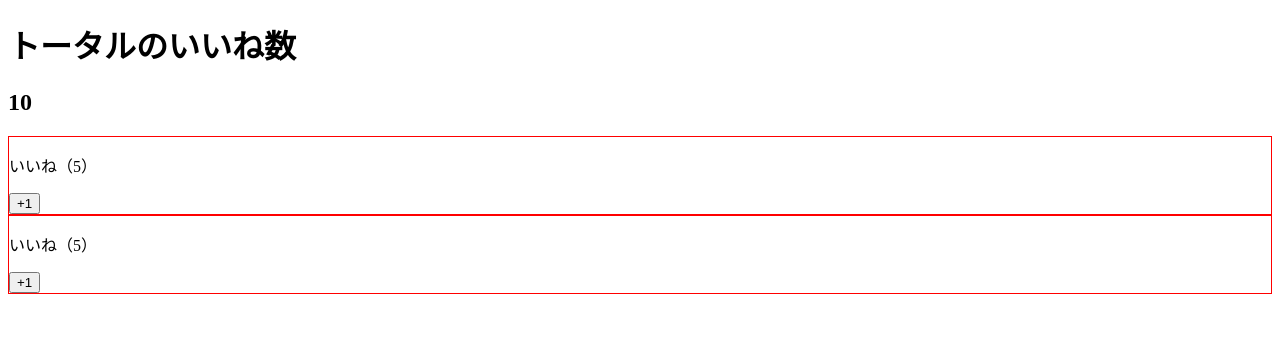
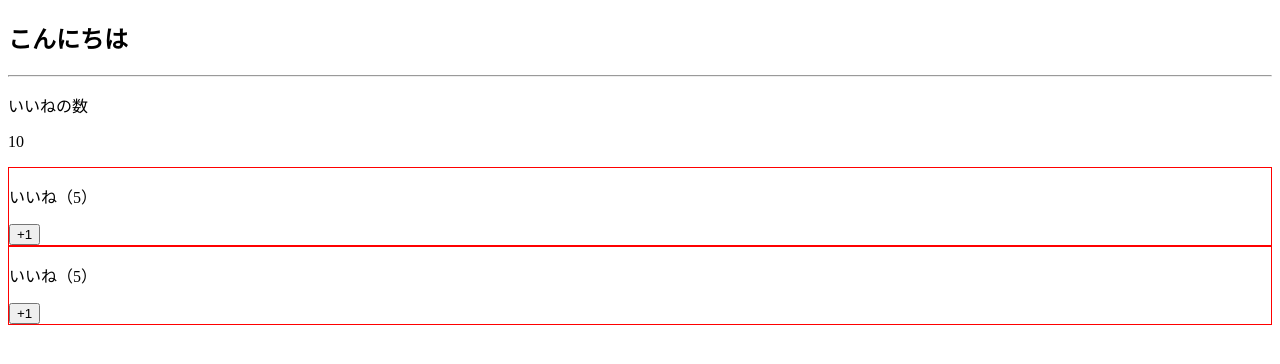
Before and after one commit to harukoya/sample-vue, a Vue app: page / in a window 1280 px wide. Shown: the top 364 px of the page. Built offline with nearby package versions, Linux system fonts and the light colour scheme.

Commit message:
名前つきslotで子コンポーネントに渡す

```diff
--- a/src/App.vue
+++ b/src/App.vue
@@ -1,8 +1,12 @@
 <template>
   <div>
     <LikeHeader>
-      <h1>トータルのいいね数</h1>
-      <h2>{{ number }}</h2>
+      <template v-slot:title>
+        <h2>こんにちは</h2>
+      </template>
+      <template v-slot:number>
+        <p>{{ number }}</p>
+      </template>
     </LikeHeader>
     <LikeNumber :total-number="number" v-on:my-click="incrementNumber"></LikeNumber>
     <LikeNumber :total-number="number"></LikeNumber>
--- a/src/components/LikeHeader.vue
+++ b/src/components/LikeHeader.vue
@@ -1,6 +1,9 @@
 <template>
   <div>
-    <slot></slot>
+    <slot name="title">でふぉると</slot>
+    <hr>
+    <p>いいねの数</p>
+    <slot name="number"></slot>
   </div>
 </template>
 
```
